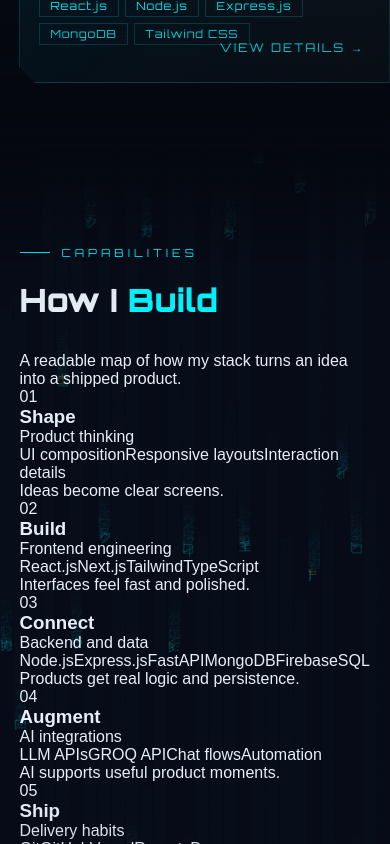
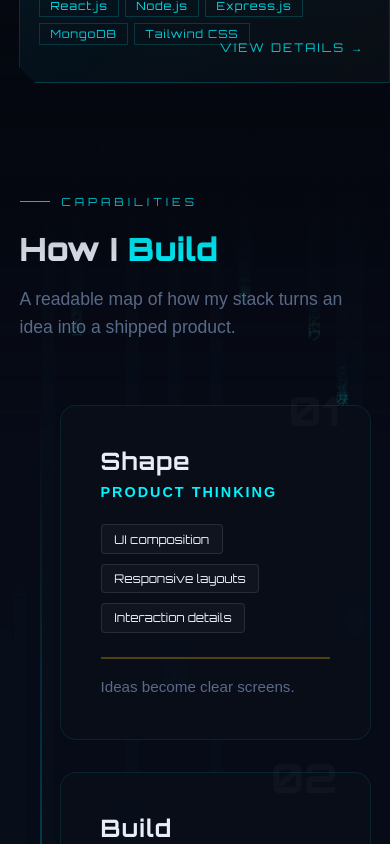
Before and after one commit to Ethical-21/Jay-Tapodhan-Portfolio, a React (Vite) app: page / in a window 390 px wide. Shown: the part 5260-6104 px from the top of the page. Built offline with nearby package versions, Linux system fonts and the light colour scheme.

Commit message:
Fix Capabilities timeline styling and layout

```diff
--- a/src/index.css
+++ b/src/index.css
@@ -787,61 +787,172 @@ section{position:relative;z-index:1;min-height:100vh;display:flex;flex-direction
   line-height:1.6;
 }
 
-/* ── SKILLS ────────────────────────────────────────────────── */
+/* ── HOW I BUILD (CAPABILITIES) ────────────────────────────────────────── */
 #skills{background:transparent}
 .skills-inner{width:90vw;max-width:1600px;margin:0 auto}
-.skills-inner h2{font-family:'Orbitron',monospace;font-size:clamp(2rem,4vw,3rem);font-weight:900;margin-bottom:3rem}
-.skills-categories{display:grid;grid-template-columns:repeat(2,1fr);gap:3rem}
-.skill-cat h4{
-  font-family:'Orbitron',monospace;
-  font-size:1rem;
-  letter-spacing:4px;
-  color:var(--amber);
-  text-transform:uppercase;
-  margin-bottom:2rem;
-  padding-bottom:.75rem;
-  border-bottom:1px solid rgba(255,184,0,0.2);
+.skills-inner h2{font-family:'Orbitron',monospace;font-size:clamp(2rem,4vw,3rem);font-weight:900;margin-bottom:1rem}
+.skills-intro{font-size:1.1rem;color:var(--muted);max-width:600px;margin-bottom:4rem;line-height:1.6}
+
+.build-map {
+  display: flex;
+  flex-direction: column;
+  gap: 2rem;
+  position: relative;
+  padding-left: 20px;
 }
-.skill-item{margin-bottom:2rem}
-.skill-header{display:flex;justify-content:space-between;align-items:center;margin-bottom:10px}
-.skill-name{font-weight:500;font-size:1rem;letter-spacing:.3px}
-.skill-pct{
-  font-family:'Orbitron',monospace;
-  font-size:.85rem;
-  color:var(--cyan);
-  font-weight:700;
-  text-shadow:0 0 10px rgba(0,245,255,0.4);
+
+.build-map::before {
+  content: '';
+  position: absolute;
+  top: 0;
+  bottom: 0;
+  left: 20px;
+  width: 2px;
+  background: linear-gradient(to bottom, transparent, rgba(0, 245, 255, 0.4), transparent);
 }
-.skill-bar-bg{
-  height:12px;
-  background:rgba(255,255,255,0.05);
-  border-radius:6px;
-  position:relative;
-  overflow:hidden;
-  border:1px solid rgba(255,255,255,0.06);
+
+.build-stage {
+  position: relative;
+  margin-left: 40px;
+  background: rgba(10, 15, 25, 0.6);
+  border: 1px solid rgba(0, 245, 255, 0.1);
+  border-radius: 16px;
+  padding: 2.5rem;
+  display: grid;
+  grid-template-columns: 220px 1fr 280px;
+  gap: 2.5rem;
+  align-items: center;
+  transition: all 0.4s cubic-bezier(0.22, 1, 0.36, 1);
+  backdrop-filter: blur(10px);
 }
-.skill-bar-fill{
-  height:100%;
-  background:linear-gradient(90deg,var(--cyan),var(--amber));
-  border-radius:6px;
-  transform-origin:left;
-  transform:scaleX(0);
-  transition:transform 1.4s cubic-bezier(0.22,1,0.36,1);
-  position:relative;
-  box-shadow:0 0 10px rgba(0,245,255,0.4),0 0 20px rgba(0,245,255,0.15);
+
+.build-stage::before {
+  content: '';
+  position: absolute;
+  inset: 0;
+  background: linear-gradient(90deg, rgba(0,245,255,0.04), transparent);
+  opacity: 0;
+  transition: opacity 0.4s;
 }
-.skill-bar-fill::after{
-  content:'';
-  position:absolute;
-  top:0;left:-100%;width:60%;height:100%;
-  background:linear-gradient(90deg,transparent,rgba(255,255,255,0.25),transparent);
-  animation:barShimmer 2.5s ease-in-out infinite;
+
+.build-stage:hover {
+  background: rgba(8, 16, 30, 0.7);
+  border-color: rgba(0, 245, 255, 0.3);
+  transform: translateX(10px);
+  box-shadow: 0 10px 40px rgba(0, 245, 255, 0.05);
 }
-@keyframes barShimmer{
-  0%{left:-100%}
-  100%{left:200%}
+
+.build-stage:hover::before {
+  opacity: 1;
 }
-.skill-bar-fill.animated{transform:scaleX(1)}
+
+.build-stage-index {
+  position: absolute;
+  top: -15px;
+  right: 2rem;
+  font-family: 'Orbitron', monospace;
+  font-size: 5.5rem;
+  font-weight: 900;
+  color: rgba(255, 255, 255, 0.03);
+  line-height: 1;
+  pointer-events: none;
+  transition: all 0.4s;
+  z-index: 0;
+}
+
+.build-stage:hover .build-stage-index {
+  color: rgba(0, 245, 255, 0.06);
+  transform: scale(1.1) translate(-10px, 10px);
+}
+
+.build-stage-core {
+  position: relative;
+  z-index: 2;
+}
+
+.build-pulse {
+  position: absolute;
+  left: calc(-2.5rem - 40px - 6px); /* Centers the 14px pulse precisely on the 2px timeline */
+  top: 50%;
+  transform: translateY(-50%);
+  width: 14px;
+  height: 14px;
+  background: var(--cyan);
+  border-radius: 50%;
+  box-shadow: 0 0 15px var(--cyan), 0 0 30px var(--cyan);
+  z-index: 3;
+}
+
+.build-pulse::before {
+  content: '';
+  position: absolute;
+  inset: -8px;
+  border-radius: 50%;
+  border: 1px solid var(--cyan);
+  animation: pulse 2s infinite cubic-bezier(0.22, 1, 0.36, 1);
+}
+
+.build-stage-core h3 {
+  font-family: 'Orbitron', monospace;
+  font-size: 1.5rem;
+  font-weight: 700;
+  color: var(--text);
+  margin-bottom: 0.5rem;
+  letter-spacing: 1px;
+}
+
+.build-stage-core p {
+  font-size: 0.9rem;
+  color: var(--cyan);
+  text-transform: uppercase;
+  letter-spacing: 2px;
+  font-weight: 600;
+}
+
+.build-tool-cloud {
+  display: flex;
+  flex-wrap: wrap;
+  gap: 0.6rem;
+  position: relative;
+  z-index: 2;
+}
+
+.build-tool-cloud span {
+  font-family: 'Orbitron', monospace;
+  font-size: 0.75rem;
+  padding: 0.4rem 0.8rem;
+  background: rgba(255, 255, 255, 0.03);
+  border: 1px solid rgba(255, 255, 255, 0.1);
+  border-radius: 4px;
+  color: var(--text);
+  transition: all 0.3s;
+}
+
+.build-stage:hover .build-tool-cloud span {
+  border-color: rgba(0, 245, 255, 0.3);
+  background: rgba(0, 245, 255, 0.05);
+  color: #fff;
+}
+
+.build-result {
+  font-size: 0.95rem;
+  color: var(--muted);
+  line-height: 1.6;
+  border-left: 2px solid rgba(255, 184, 0, 0.3);
+  padding-left: 1.5rem;
+  position: relative;
+  z-index: 2;
+}
+
+.build-stage:hover .build-result {
+  border-left-color: var(--amber);
+  color: rgba(255,255,255,0.85);
+}
+
+@keyframes pulse {
+  0% { transform: scale(1); opacity: 0.8; }
+  100% { transform: scale(2.5); opacity: 0; }
+}
 
 /* ── CONTACT ───────────────────────────────────────────────── */
 #contact{background:transparent}
@@ -1086,8 +1197,17 @@ section>*:not(.section-bg):not(.deco-line):not(.hero-stats):not(.scroll-hint){po
   .project-card-active .project-content-wrapper { flex-direction: column; }
   .project-card-active .project-media-column { width: 100%; }
 
-  /* Skills */
-  .skills-categories{grid-template-columns:repeat(2,1fr)}
+  /* How I Build: Tablet */
+  .build-stage {
+    grid-template-columns: 1fr;
+    gap: 1.5rem;
+  }
+  .build-result {
+    border-left: none;
+    border-top: 2px solid rgba(255, 184, 0, 0.3);
+    padding-left: 0;
+    padding-top: 1rem;
+  }
 }
 
 /* ── MOBILE ≤768px ───────────────────────────────────────────── */
@@ -1176,9 +1296,21 @@ section>*:not(.section-bg):not(.deco-line):not(.hero-stats):not(.scroll-hint){po
   .project-card{padding:1.5rem}
   .projects-header{margin-bottom:2.5rem}
 
-  /* ── Skills ── */
-  .skills-categories{grid-template-columns:1fr;gap:1.5rem}
-  .skills-inner h2{margin-bottom:2rem}
+  /* How I Build: Mobile */
+  .build-map {
+    border-left: none;
+    padding-left: 0;
+    margin-left: 0;
+  }
+  .build-pulse {
+    display: none;
+  }
+  .build-stage-core {
+    padding-left: 0;
+  }
+  .build-stage-index {
+    font-size: 2.5rem;
+  }
 
   /* ── Contact ── */
   .contact-inner{max-width:100%}
```
